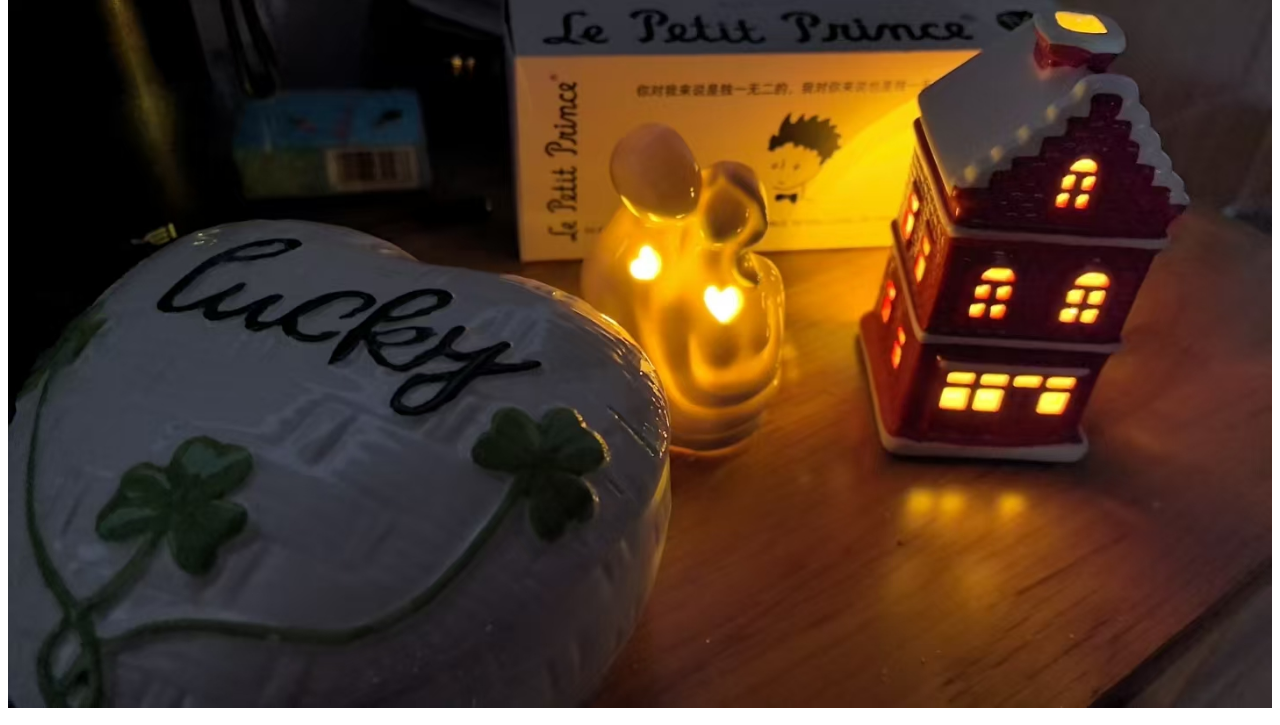
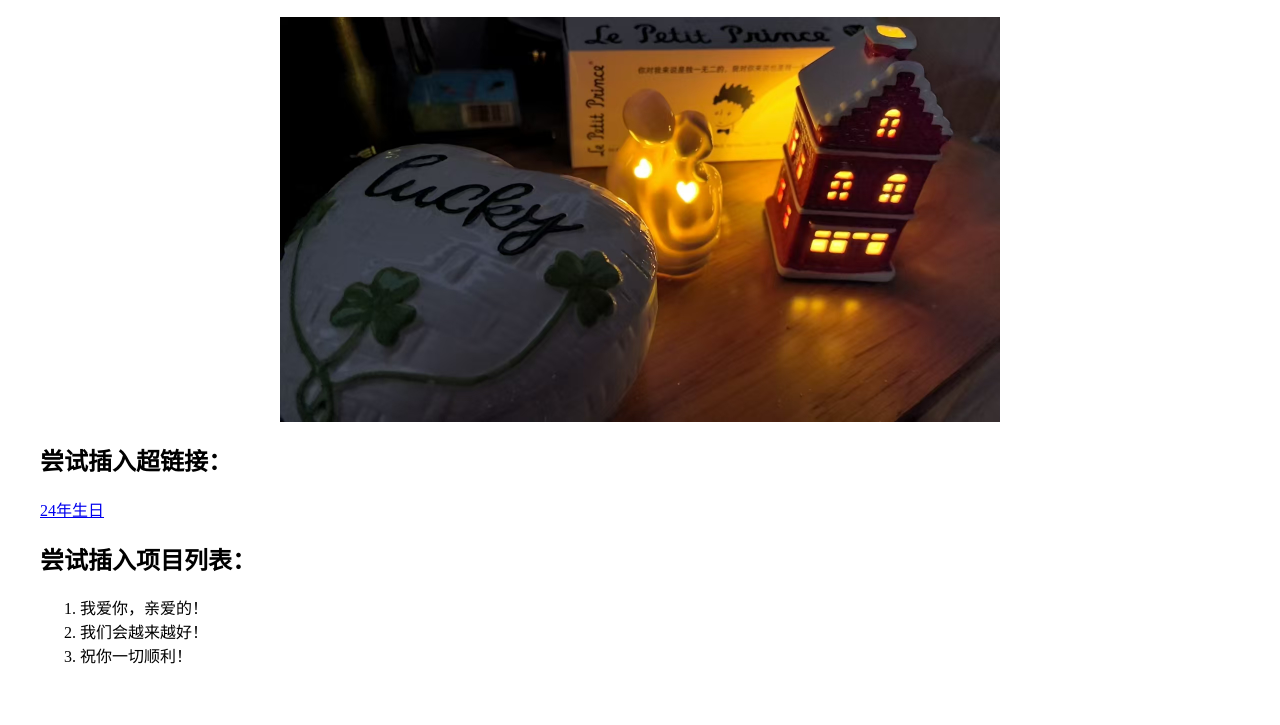
Before and after one commit to Cheryl0794/-94-, a plain HTML site: page index.html in a window 1280 px wide. Shown: the part 147-872 px from the top of the page. After the commit the page ends 850 px from the top, so only its background shows below. Drawn offline with Linux system fonts and the light colour scheme.

Commit message:
Update index.html

```diff
--- a/index.html
+++ b/index.html
@@ -5,14 +5,40 @@
     <meta name="viewport" content="width=device-width, initial-scale=1.0">
     <title>测试网站1号</title>
     <style>
-        /* 添加全局响应式样式 */
+    body {
+        max-width: 1200px;
+        margin: 0 auto;
+        padding: 20px;
+    }
+
+    img {
+        max-width: 100%;
+        height: auto;
+        display: block;
+        margin: 10px auto;
+    }
+
+    /* 手机端 */
+    @media (max-width: 480px) {
         img {
-            max-width: 100%;  /* 图片最大宽度为容器宽度 */
-            height: auto;     /* 高度自动调整，保持比例 */
-            display: block;   /* 避免图片下方留白 */
-            margin: 0 auto;   /* 居中显示（可选） */
+            width: 100%;
         }
-    </style>
+    }
+
+    /* 平板端 */
+    @media (min-width: 481px) and (max-width: 768px) {
+        img {
+            max-width: 80%;
+        }
+    }
+
+    /* 电脑端 */
+    @media (min-width: 769px) {
+        img {
+            max-width: 60%;
+        }
+    }
+</style>
 </head>
 <body>
     <h1>第二轮测试开始啦！</h1>
```
